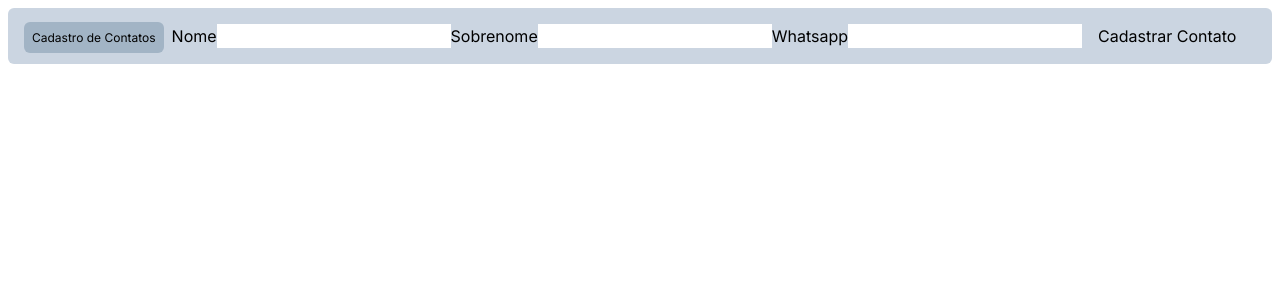
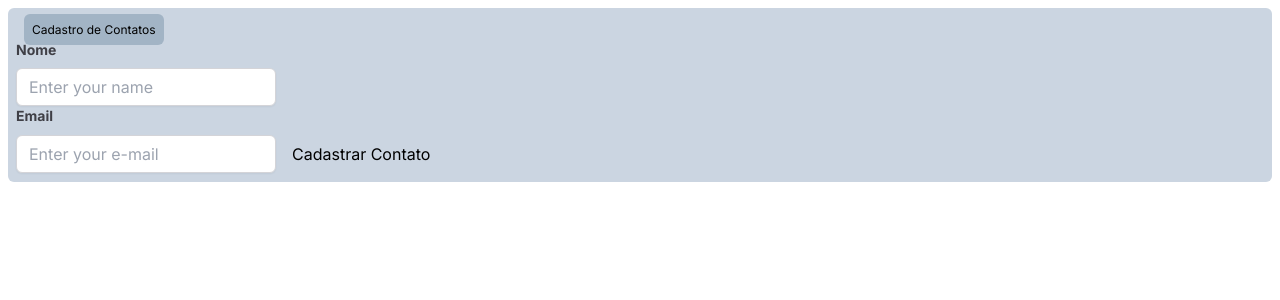
Before and after one commit to andpeicunha/zap-pronto, a Next.js app: page /components/dashboard/register/singleContact in a window 1280 px wide. Shown: the top 300 px of the page. Built offline with nearby package versions, Linux system fonts and the light colour scheme.

Commit message:
:sparkles: Zod: Validation fields with message errors

```diff
--- a/src/app/components/core/textField/page.tsx
+++ b/src/app/components/core/textField/page.tsx
@@ -1,41 +1,36 @@
-import { ErrorMessage } from "@hookform/error-message";
-import { useForm } from "react-hook-form";
+import { type DetailedHTMLProps, type InputHTMLAttributes } from 'react';
+import { type FieldErrors, type FieldValues, type Path, type UseFormRegister } from 'react-hook-form';
 
-type FormInputs = {
-  singleErrorInput: string;
-};
+interface InputProps<FormData extends FieldValues>
+  extends DetailedHTMLProps<InputHTMLAttributes<HTMLInputElement>, HTMLInputElement> {
+  label: string;
+  name: Path<FormData>;
+  register: UseFormRegister<FormData>;
+  errors: FieldErrors<FormData>;
+}
 
-type TextFieldProps = {
-  name: string;
-  label: string;
-  register?: any;
-  required?: boolean;
-  messageError?: string;
-};
-
-function TextField({
+export const Input = <FormData extends FieldValues>({
+  label,
   name,
-  label,
+  errors,
   register,
-  required,
-  messageError,
-}: TextFieldProps) {
-  const {
-    watch,
-    formState: { errors },
-  } = useForm<FormInputs>();
+  ...rest
+}: InputProps<FormData>) => {
+  const error = errors?.[name]?.message as string | undefined;
 
   return (
     <>
-      <label>{label}</label>
-      <input {...register(name, { required })} />
-      <ErrorMessage
-        errors={errors}
-        name="singleErrorInput"
-        render={({ message }) => <p>{message}</p>}
+      <label className="mb-2 block text-sm font-bold text-zinc-700" htmlFor={rest.id}>
+        {label}
+      </label>
+      <input
+        type="text"
+        className={`appearance-none rounded-md border border-zinc-300 px-3 py-2 leading-tight shadow-sm focus:border-zinc-500 focus:outline-none
+        ${error ? 'border-red-500' : 'border-zinc-300'}`}
+        {...rest}
+        {...register(name)}
       />
+      {error && <span className="text-xs text-red-500">{error}</span>}
     </>
   );
-}
-
-export default TextField;
+};
--- a/src/app/components/dashboard/register/singleContact/page.tsx
+++ b/src/app/components/dashboard/register/singleContact/page.tsx
@@ -1,8 +1,9 @@
 import { BoxCore, Button, TextField, TitleBox } from '@/app/components/core/page';
+import { Input } from '@/app/components/core/textField/page';
 import { personSchema } from '@/app/utils/form/zod/zodSchema';
 import { zodResolver } from '@hookform/resolvers/zod';
 import React from 'react';
-import { useForm } from 'react-hook-form';
+import { SubmitErrorHandler, useForm } from 'react-hook-form';
 
 function RegisterClients() {
   const {
@@ -10,18 +11,29 @@ function RegisterClients() {
     handleSubmit,
     watch,
     formState: { errors },
-  } = useForm({ resolver: zodResolver(personSchema) });
+  } = useForm({ mode: 'all', resolver: zodResolver(personSchema) });
+
+  const onFormError: SubmitErrorHandler<any> = (e) => {
+    console.log(e);
+  };
 
   const onSubmit = (data: any) => console.log(data);
 
   return (
     <BoxCore variant="bg-gray-bluish-dark">
-      <form onSubmit={handleSubmit(onSubmit)}>
+      <form onSubmit={handleSubmit(onSubmit, onFormError)}>
         <TitleBox textSize="sm">Cadastro de Contatos</TitleBox>
 
-        <TextField name="firstName" required register={register} label="Nome" messageError="Texto Erro" />
-        <TextField required register={register} label="Sobrenome" name="lastName" />
-        <TextField required register={register} label="Whatsapp" name="phone" />
+        <Input label="Nome" type="text" placeholder="Enter your name" name="name" errors={errors} register={register} />
+
+        <Input
+          label="Email"
+          type="email"
+          name="email"
+          placeholder="Enter your e-mail"
+          errors={errors}
+          register={register}
+        />
 
         <Button
           name="Cadastrar Contato"
--- a/src/app/layout.tsx
+++ b/src/app/layout.tsx
@@ -1,28 +1,25 @@
-'use client'
-import { NextAuthProvider } from './lib/providers'
+'use client';
+import { Inter } from 'next/font/google';
+import { useForm, FormProvider, useFormContext } from 'react-hook-form';
 
-import './globals.css'
+import { NextAuthProvider } from './lib/providers';
 
-import { Inter } from 'next/font/google'
+import './globals.css';
 
 const inter = Inter({
   subsets: ['latin'],
   weight: ['400', '500', '600', '700', '800', '900'],
-})
+});
 
-export default function RootLayout({
-	children,
-}: {
-	children: React.ReactNode
-}) {
+export default function RootLayout({ children }: { children: React.ReactNode }) {
+  const methods = useForm();
   return (
-		<html
-			lang='pt-BR'
-			className={inter.className}
-		>
+    <html lang="pt-BR" className={inter.className}>
       <NextAuthProvider>
+        <FormProvider {...methods}>
           <body>{children}</body>
+        </FormProvider>
       </NextAuthProvider>
     </html>
-	)
+  );
 }
--- a/src/app/utils/form/zod/zodSchema.tsx
+++ b/src/app/utils/form/zod/zodSchema.tsx
@@ -1,11 +1,10 @@
-import z from "zod";
+import z from 'zod';
 
 export const personSchema = z.object({
-  firstName: z.string().min(3).max(25).nonempty("Nome é um campo obrigatório"),
-  lastName: z
-    .string()
-    .min(3)
-    .max(25)
-    .nonempty("Sobrenome é um campo obrigatório"),
-  phone: z.string(),
+  name: z
+    .string({ required_error: 'Campo obrigatório' })
+    .min(3, 'Não pode ter menos que 3 letras')
+    .max(25, 'Não pode ser maior que 25 letras')
+    .nonempty('Nome é um campo obrigatório'),
+  email: z.string({ required_error: 'Campo obrigatório' }).min(3).max(25).nonempty('E-mail é um campo obrigatório'),
 });
```
Lines whose indentation alone changed are shown as unchanged.
